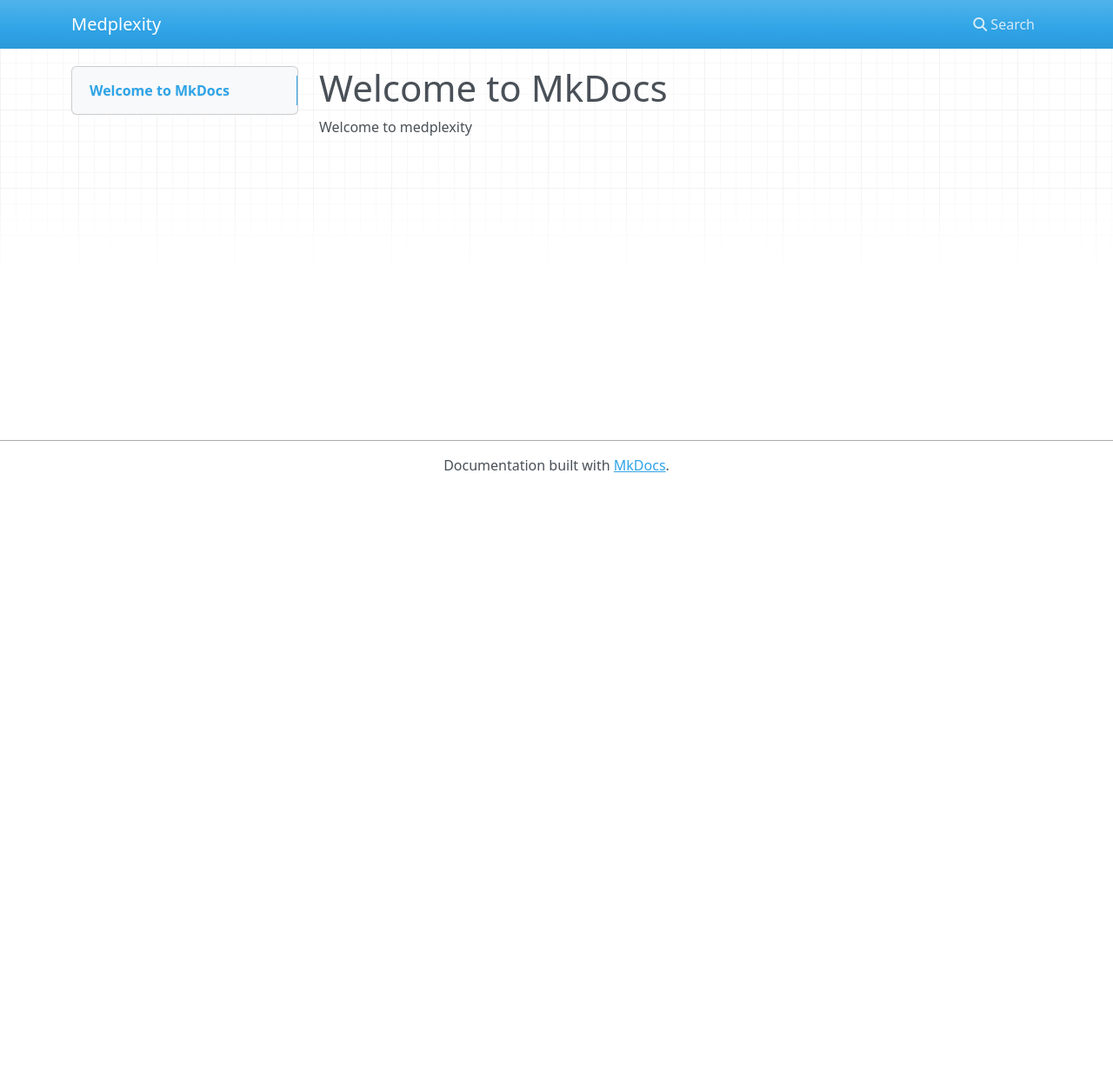
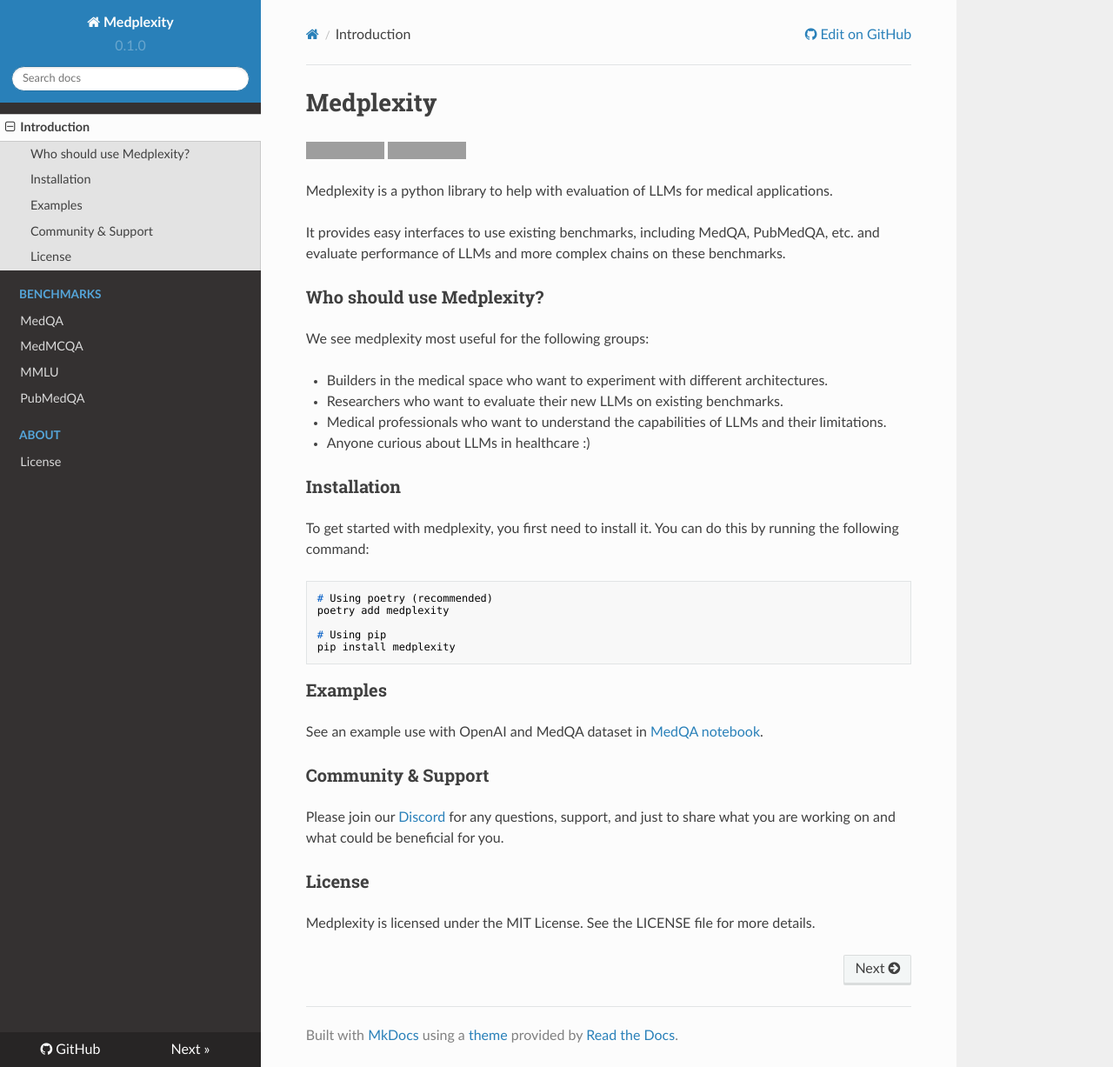
Before and after one commit to MaksymPetyak/medplexity, an MkDocs documentation site: the page built from docs/index.md, in a window 1280 px wide and 1227 px high. Shown: the whole window at 87% size. Built offline with MkDocs 1.6.1, drawn with Linux system fonts in a browser that asks for light colours; nearby versions of some CDN libraries; grey boxes are pictures that could not be loaded.

Commit message:
Improve on benchmark documentation

````diff
--- a/docs/index.md
+++ b/docs/index.md
@@ -1,3 +1,41 @@
-# Welcome to MkDocs
+# Medplexity
 
-Welcome to medplexity
+[![Documentation Status](https://readthedocs.org/projects/medplexity/badge/?version=latest)](https://medplexity.readthedocs.io/en/latest/?badge=latest)
+[![Discord](https://dcbadge.vercel.app/api/server/jUKkgqVzQ?style=flat&compact=true)](https://discord.gg/jUKkgqVzQ)
+
+Medplexity is a python library to help with evaluation of LLMs for medical applications.
+
+It provides easy interfaces to use existing benchmarks, including MedQA, PubMedQA, etc. and evaluate performance of LLMs and more complex chains on these benchmarks.
+
+### Who should use Medplexity?
+
+We see medplexity most useful for the following groups:
+
+* Builders in the medical space who want to experiment with different architectures.
+* Researchers who want to evaluate their new LLMs on existing benchmarks.
+* Medical professionals who want to understand the capabilities of LLMs and their limitations.
+* Anyone curious about LLMs in healthcare :)
+
+### Installation
+
+To get started with medplexity, you first need to install it. You can do this by running the following command:
+
+```console
+# Using poetry (recommended)
+poetry add medplexity
+
+# Using pip
+pip install medplexity
+```
+
+### Examples
+
+See an example use with OpenAI and MedQA dataset in [MedQA notebook](https://github.com/MaksymPetyak/medplexity/blob/main/notebooks/MedQA.ipynb).
+
+### Community & Support
+
+Please join our [Discord](https://discord.gg/jUKkgqVzQ) for any questions, support, and just to share what you are working on and what could be beneficial for you.
+
+### License
+
+Medplexity is licensed under the MIT License. See the LICENSE file for more details.
--- a/mkdocs.yml
+++ b/mkdocs.yml
@@ -1 +1,36 @@
 site_name: Medplexity
+site_url: https://medplexity.readthedocs.io/en/latest/
+repo_url: https://github.com/MaksymPetyak/medplexity
+site_description: Medplexity is a python library to help with evaluation of LLMs for medical applications.
+site_author: Maksym Petyak
+
+theme:
+  name: readthedocs
+  highlightjs: true
+
+nav:
+  - Introduction: index.md
+#  - Getting Started: getting-started.md
+  - Benchmarks:
+      - benchmarks/medqa.md
+      - benchmarks/medmcqa.md
+      - benchmarks/mmlu.md
+      - benchmarks/pubmedqa.md
+  - About:
+#- Release Notes: release-notes.md
+#- Contributing: CONTRIBUTING.md
+      - License: license.md
+extra:
+  version: "0.1.0"
+plugins:
+  - search
+  - mkdocstrings:
+      handlers:
+        # See: https://mkdocstrings.github.io/python/usage/
+#        python:
+#          options:
+#            docstring_style: google
+markdown_extensions:
+  - markdown_include.include:
+      base_path: .
+  - admonition
--- a/pyproject.toml
+++ b/pyproject.toml
@@ -20,9 +20,9 @@
 pytest-env = "^0.8.1"
 
 [tool.poetry.group.docs.dependencies]
-mkdocs = "1.4.0"
-mkdocstrings-python = "0.7.1"
-markdown-include = "^0.6.0"
+mkdocs = "^1.5.3"
+mkdocstrings-python = "^1.7.0"
+markdown-include = "^0.8.1"
 
 [build-system]
 requires = ["poetry-core"]
````
Also changed, not shown: README.md (+8 -1 lines), docs/benchmarks/medmcqa.md (added, +3 -0 lines), docs/benchmarks/medqa.md (added, +3 -0 lines), docs/benchmarks/mmlu.md (added, +3 -0 lines), docs/benchmarks/pubmedqa.md (added, +3 -0 lines), docs/license.md (added, +1 -0 lines), 5 other files.
